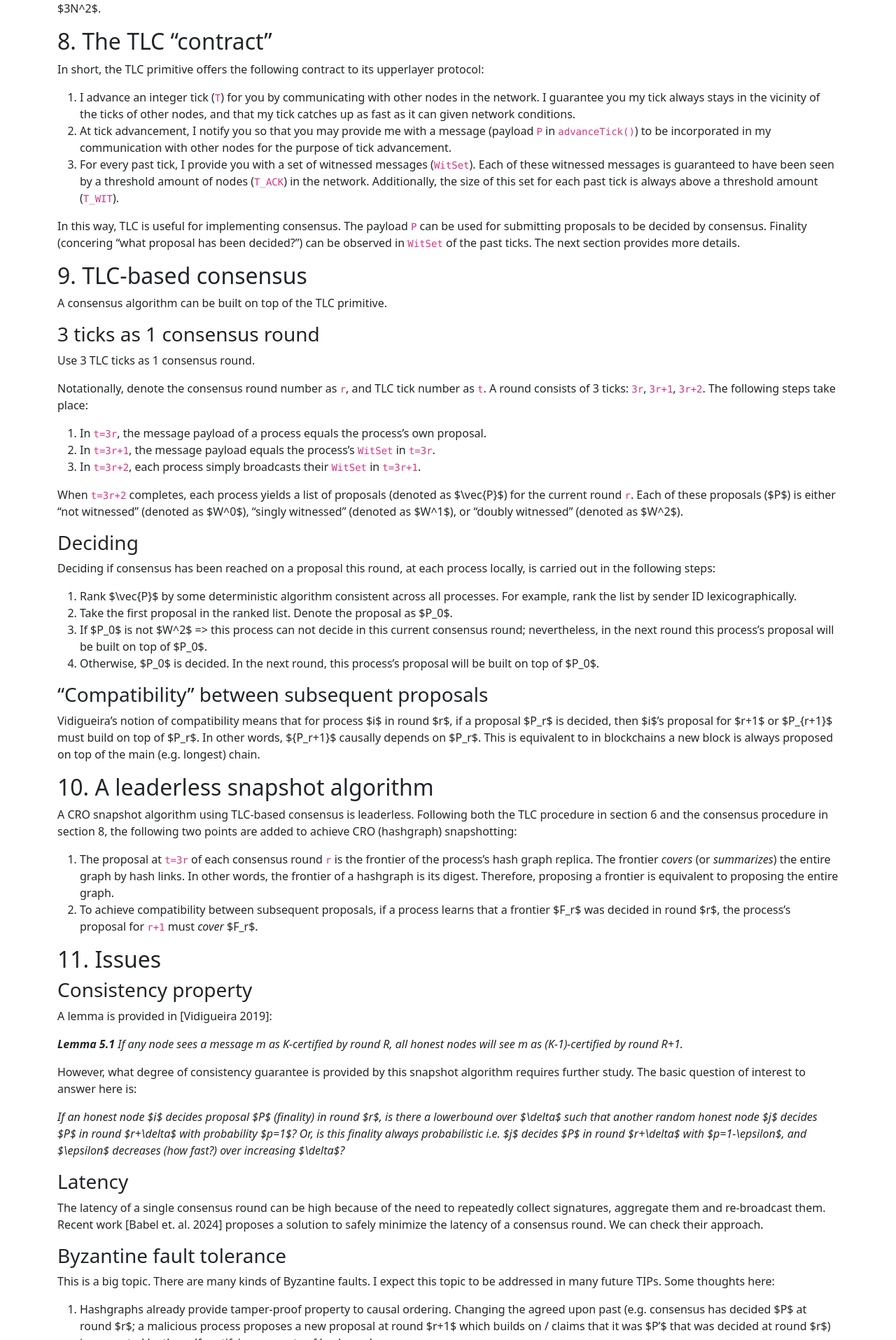
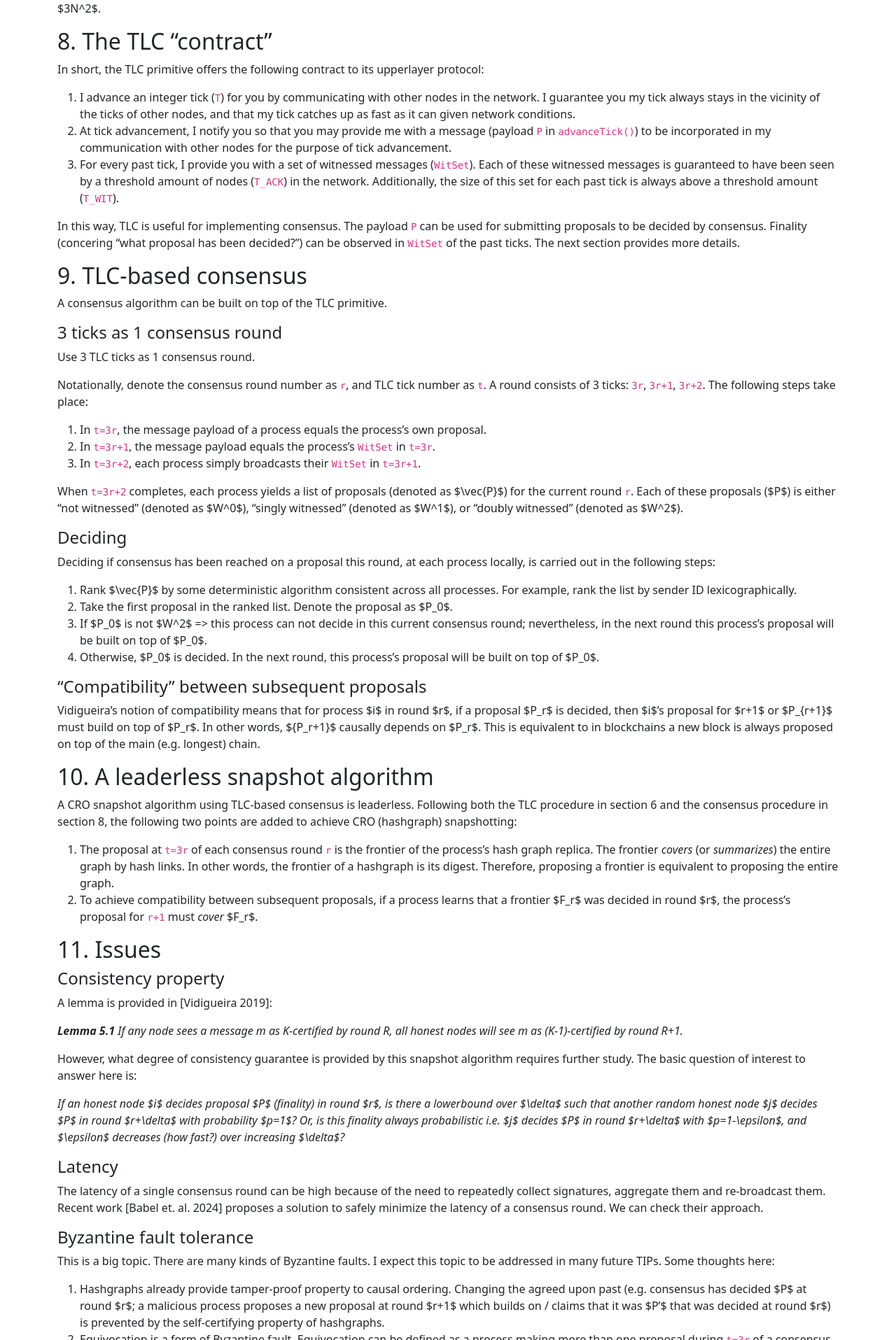
Before and after one commit to topology-foundation/TIPs, a Jekyll site: the page built from _posts/TIPs/2024-06-18-tip-1.md, in a window 1280 px wide. Shown: the part 4485-6400 px from the top of the page at 70% size. Built offline with Jekyll 4.4.1, drawn with Linux system fonts in a browser that asks for light colours.

Commit message:
update format

```diff
--- a/_posts/TIPs/2024-06-18-tip-1.md
+++ b/_posts/TIPs/2024-06-18-tip-1.md
@@ -176,7 +176,7 @@ In this way, TLC is useful for implementing consensus. The payload `P` can be us
 ## 9. TLC-based consensus
 A consensus algorithm can be built on top of the TLC primitive.
 
-### 3 ticks as 1 consensus round
+#### 3 ticks as 1 consensus round
 Use 3 TLC ticks as 1 consensus round.
 
 Notationally, denote the consensus round number as `r`, and TLC tick number as `t`. A round consists of 3 ticks: `3r`, `3r+1`, `3r+2`. The following steps take place:
@@ -187,14 +187,14 @@ Notationally, denote the consensus round number as `r`, and TLC tick number as `
 
 When `t=3r+2` completes, each process yields a list of proposals (denoted as $\vec{P}$) for the current round `r`. Each of these proposals ($P$) is either "not witnessed" (denoted as $W^0$), "singly witnessed" (denoted as $W^1$), or "doubly witnessed" (denoted as $W^2$).
 
-### Deciding
+#### Deciding
 Deciding if consensus has been reached on a proposal this round, at each process locally, is carried out in the following steps:
 1. Rank $\vec{P}$ by some deterministic algorithm consistent across all processes. For example, rank the list by sender ID lexicographically.
 2. Take the first proposal in the ranked list. Denote the proposal as $P_0$.
 3. If $P_0$ is not $W^2$ => this process can not decide in this current consensus round; nevertheless, in the next round this process's proposal will be built on top of $P_0$.
 4. Otherwise, $P_0$ is decided. In the next round, this process's proposal will be built on top of $P_0$.
 
-### "Compatibility" between subsequent proposals
+#### "Compatibility" between subsequent proposals
 Vidigueira's notion of compatibility means that for process $i$ in round $r$, if a proposal $P_r$ is decided, then $i$'s proposal for $r+1$ or $P_{r+1}$ must build on top of $P_r$. In other words, ${P_r+1}$ causally depends on $P_r$. This is equivalent to in blockchains a new block is always proposed on top of the main (e.g. longest) chain.
 
 ## 10. A leaderless snapshot algorithm
@@ -204,7 +204,7 @@ A CRO snapshot algorithm using TLC-based consensus is leaderless. Following both
 2. To achieve compatibility between subsequent proposals, if a process learns that a frontier $F_r$ was decided in round $r$, the process's proposal for `r+1` must *cover* $F_r$.
 
 ## 11. Issues
-### Consistency property
+#### Consistency property
 A lemma is provided in [Vidigueira 2019]:
 
 ***Lemma 5.1**
@@ -214,10 +214,10 @@ However, what degree of consistency guarantee is provided by this snapshot algor
 
 *If an honest node $i$ decides proposal $P$ (finality) in round $r$, is there a lowerbound over $\delta$ such that another random honest node $j$ decides $P$ in round $r+\delta$ with probability $p=1$? Or, is this finality always probabilistic i.e. $j$ decides $P$ in round $r+\delta$ with $p=1-\epsilon$, and $\epsilon$ decreases (how fast?) over increasing $\delta$?*
 
-### Latency
+#### Latency
 The latency of a single consensus round can be high because of the need to repeatedly collect signatures, aggregate them and re-broadcast them. Recent work [Babel et. al. 2024] proposes a solution to safely minimize the latency of a consensus round. We can check their approach.
 
-### Byzantine fault tolerance
+#### Byzantine fault tolerance
 This is a big topic. There are many kinds of Byzantine faults. I expect this topic to be addressed in many future TIPs. Some thoughts here:
 1. Hashgraphs already provide tamper-proof property to causal ordering. Changing the agreed upon past (e.g. consensus has decided $P$ at round $r$; a malicious process proposes a new proposal at round $r+1$ which builds on / claims that it was $P'$ that was decided at round $r$) is prevented by the self-certifying property of hashgraphs.
 2. Equivocation is a form of Byzantine fault. Equivocation can be defined as a process making more than one proposal during `t=3r` of a consensus round, particularly submitting different proposals to different peer processes. This shall be detectable and reportable, but details (detection, blocking, and recovery from contaminated hashgraphs) need to be worked out.
```
